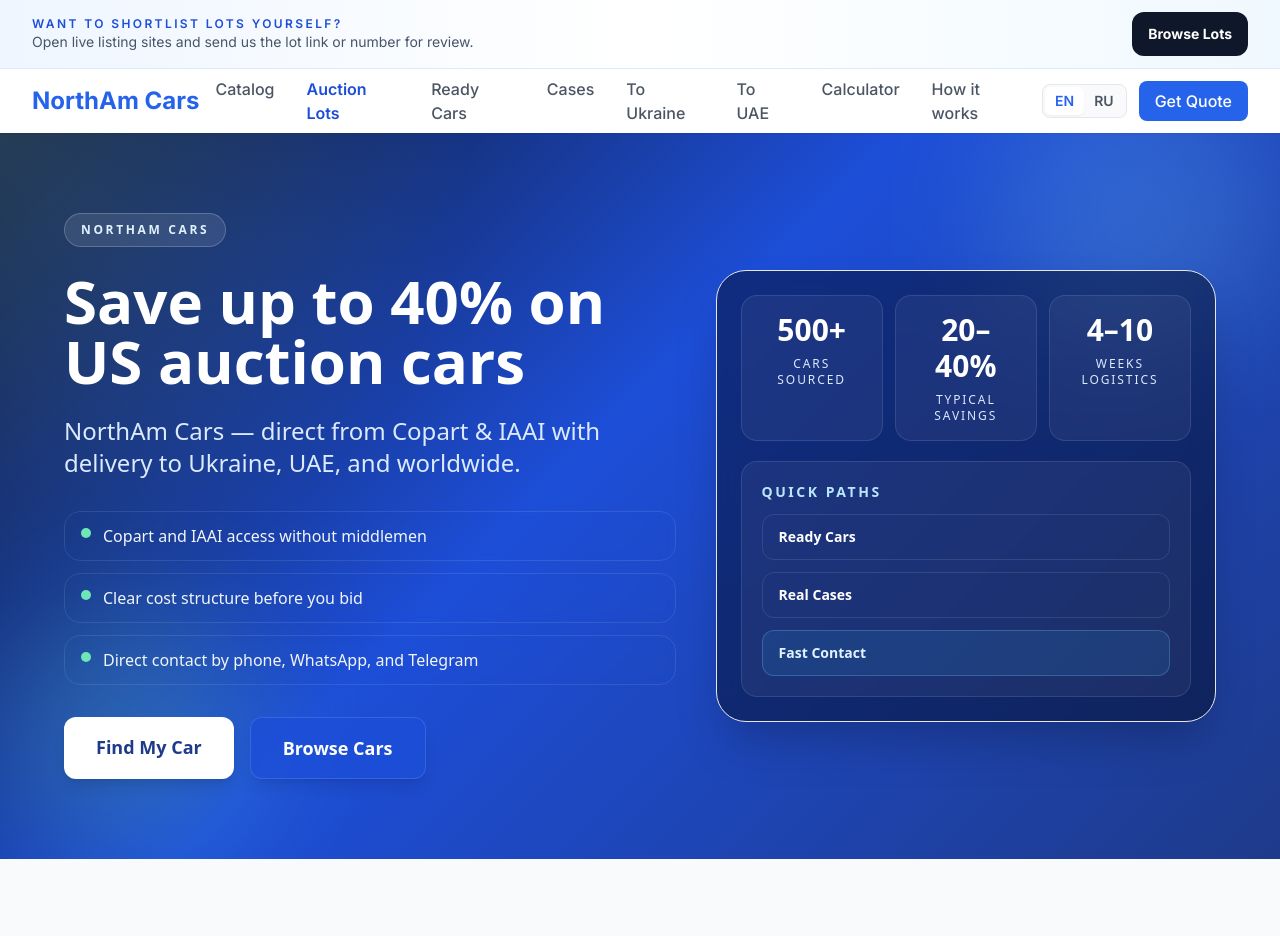
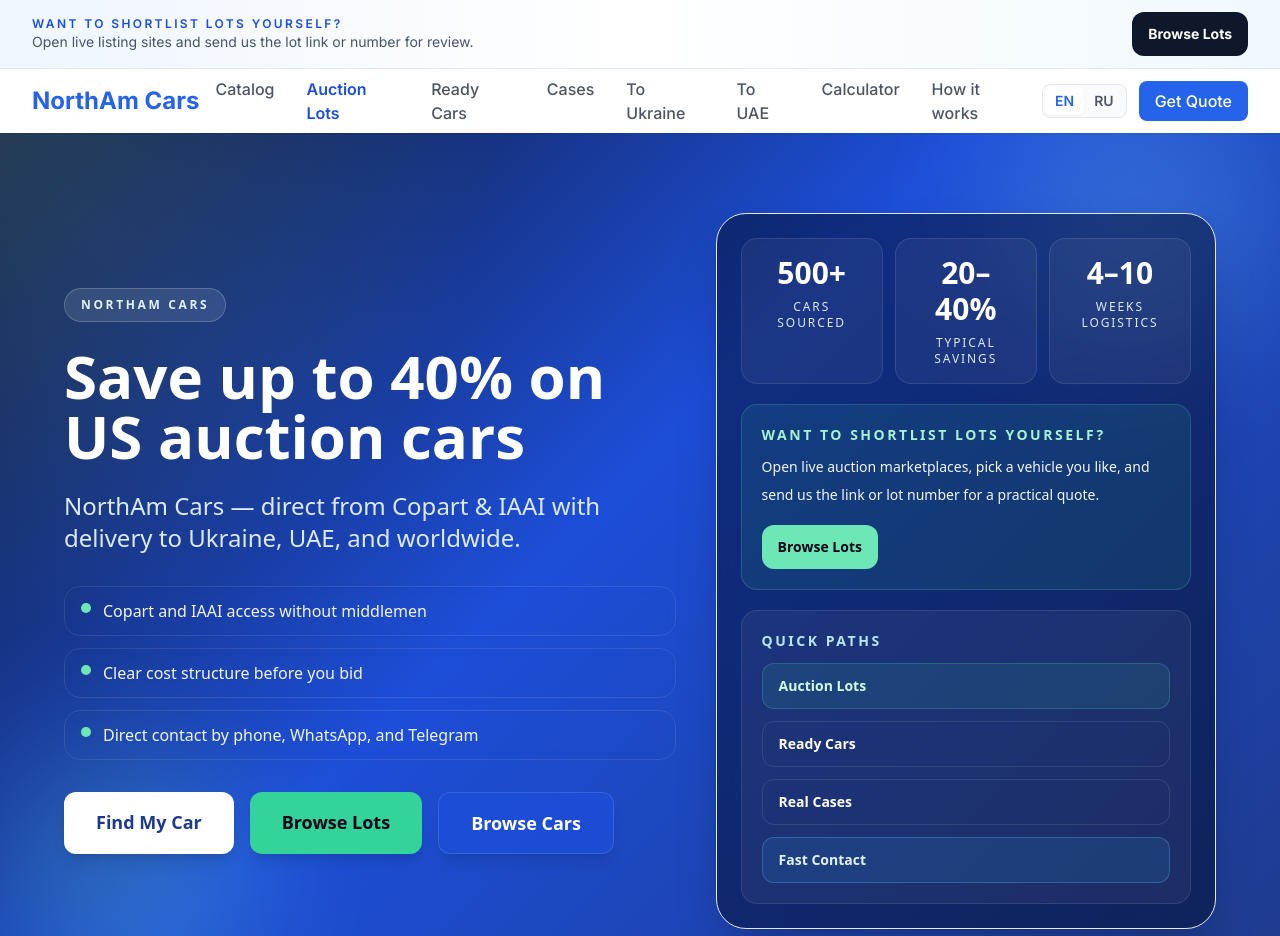
Before and after one commit to ark-crisisfix/USED-USA-CARS, a Next.js app: page / in a window 1280 px wide. Shown: the top 936 px of the page. Built offline with nearby package versions, Linux system fonts and the light colour scheme.

Commit message:
Promote auction lots on homepage hero

```diff
--- a/components/pages/HomePage.tsx
+++ b/components/pages/HomePage.tsx
@@ -18,6 +18,19 @@
   const hrefPrefix = locale === "ru" ? "/ru" : "";
   const featuredReady = getFeaturedReadyCarsForHome(6);
   const featuredCases = getFeaturedCasesForHome(3);
+  const lotTeaser = locale === "ru"
+    ? {
+        title: "Хотите сами выбрать лот?",
+        body: "Откройте актуальные аукционные площадки, выберите интересный автомобиль и пришлите нам ссылку или номер лота на расчет.",
+        cta: "Открыть лоты",
+        quickLink: "Лоты с аукционов",
+      }
+    : {
+        title: "Want to shortlist lots yourself?",
+        body: "Open live auction marketplaces, pick a vehicle you like, and send us the link or lot number for a practical quote.",
+        cta: "Browse Lots",
+        quickLink: "Auction Lots",
+      };
   const heroPanel = locale === "ru"
     ? {
         eyebrow: "NorthAm Cars",
@@ -142,6 +155,12 @@
                 {t.findMyCar}
               </Link>
               <Link
+                href={L("/auction-listings")}
+                className="bg-emerald-400 text-slate-950 font-bold px-8 py-4 rounded-xl hover:bg-emerald-300 transition shadow-lg text-lg text-center"
+              >
+                {lotTeaser.cta}
+              </Link>
+              <Link
                 href={L("/catalog")}
                 className="bg-blue-700/80 backdrop-blur border border-blue-300/20 text-white font-bold px-8 py-4 rounded-xl hover:bg-blue-600 transition shadow-lg text-lg text-center"
               >
@@ -160,9 +179,23 @@
               ))}
             </div>
 
+            <div className="mt-5 rounded-2xl border border-emerald-300/20 bg-emerald-400/10 p-5">
+              <p className="text-sm font-semibold uppercase tracking-[0.18em] text-emerald-200 mb-2">{lotTeaser.title}</p>
+              <p className="text-sm leading-7 text-slate-100">{lotTeaser.body}</p>
+              <Link
+                href={L("/auction-listings")}
+                className="mt-4 inline-flex rounded-xl bg-emerald-300 px-4 py-3 text-sm font-bold text-slate-950 hover:bg-emerald-200 transition"
+              >
+                {lotTeaser.cta}
+              </Link>
+            </div>
+
             <div className="mt-5 rounded-2xl border border-white/10 bg-white/5 p-5">
               <p className="text-sm font-semibold uppercase tracking-[0.18em] text-sky-200 mb-3">Quick Paths</p>
               <div className="grid gap-3">
+                <Link href={L("/auction-listings")} className="rounded-xl border border-emerald-300/20 bg-emerald-400/10 px-4 py-3 text-sm font-semibold text-emerald-100 hover:bg-emerald-400/20 transition">
+                  {lotTeaser.quickLink}
+                </Link>
                 <Link href={L("/ready-cars")} className="rounded-xl border border-white/10 px-4 py-3 text-sm font-semibold text-white hover:bg-white/8 transition">
                   {heroPanel.links.ready}
                 </Link>
```
